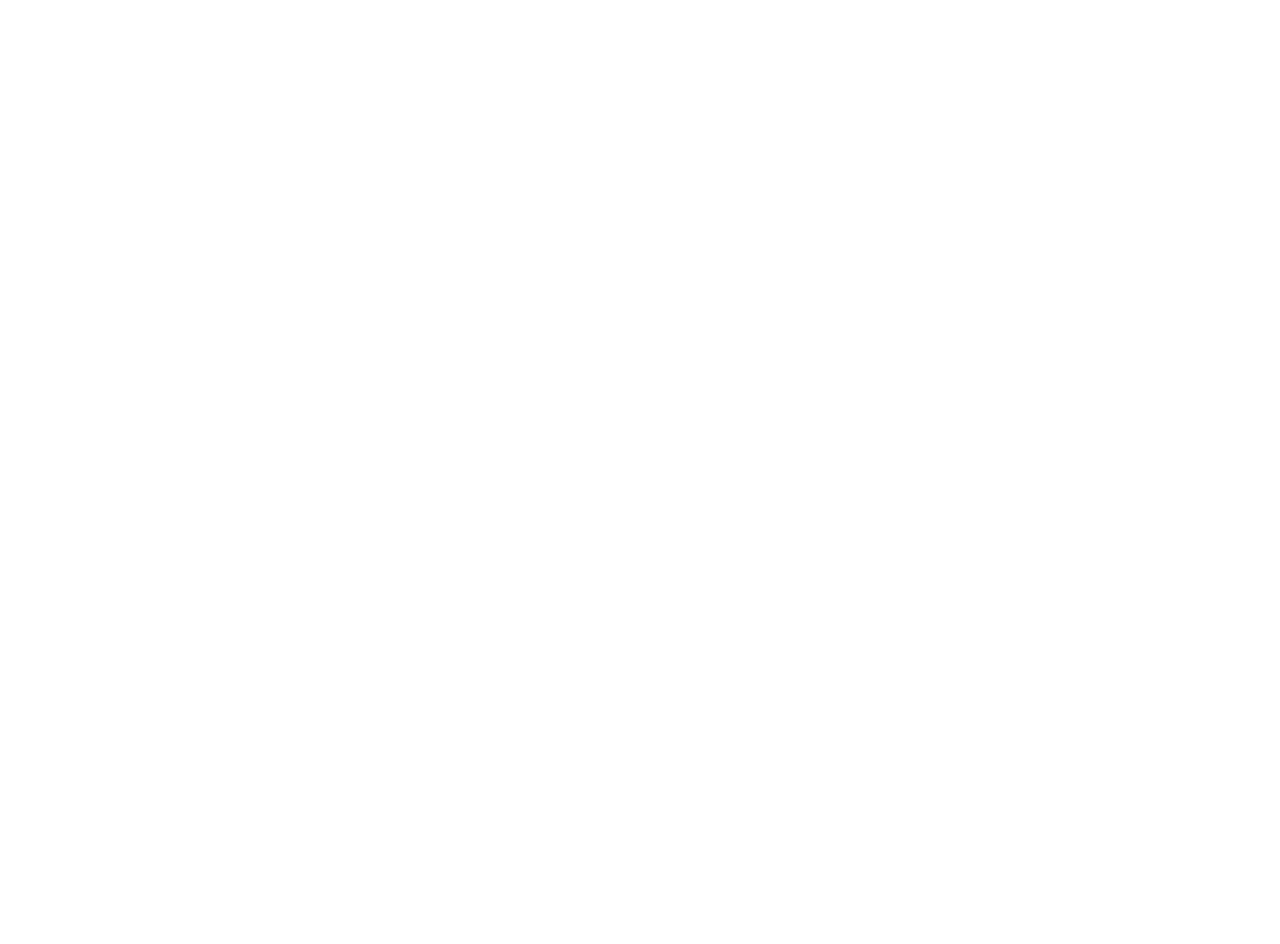
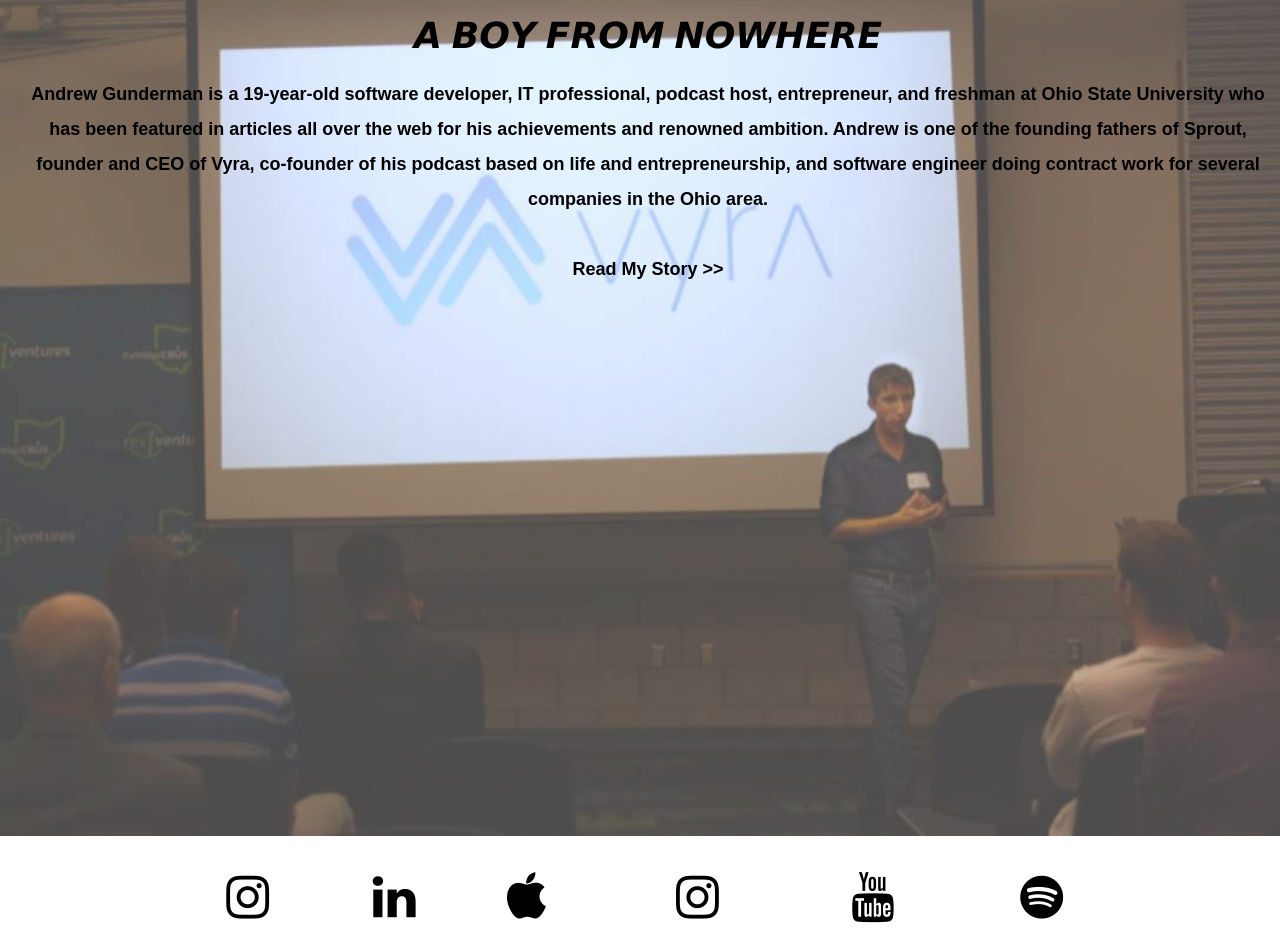
Before and after one commit to Agunderman10/andrewgunderman.com, a React (Create React App) app: page / in a window 1280 px wide. Shown: the part 899-1843 px from the top of the page. Before the commit the page ends 885 px from the top, so only its background shows below. Built offline with nearby package versions, Linux system fonts and the light colour scheme.

Commit message:
Added new components

```diff
--- a/src/App.js
+++ b/src/App.js
@@ -1,5 +1,8 @@
 import React from 'react';
-import Navbar from './components/navbar'
+import Navbar from './components/navbar';
+import HomeDescription from './components/home-description';
+import Testimonials from './components/testimonials';
+import ContactFooter from './components/contact-footer';
 import './App.css';
 
 function App() {
@@ -9,7 +12,10 @@
         <Navbar></Navbar>
       </header>
 
-      <img src="images/career_day_1254.jpg" className="App-logo" alt="logo" />
+      <img src="images/career_day_1254.jpg" className="App-logo" alt="Andrew Gunderman" />
+      <HomeDescription></HomeDescription>
+      <Testimonials></Testimonials>
+      <ContactFooter></ContactFooter>
     </div>
   );
 }
--- /dev/null
+++ b/src/components/contact-footer.css
@@ -0,0 +1,26 @@
+button {
+    margin: 10px;
+    font-size: 50px;
+}
+
+.same-line {
+    display: inline-block;
+    margin: 20px;
+}
+
+/* adds mouseover effect to contact buttons */
+.mouseOverEffect {
+    border: none;
+    margin: 0 auto;
+    background-color: white;
+}
+
+.mouseOverEffect:hover {
+    -webkit-transform: scale(1.3);
+    -moz-transform: scale(1.3);
+    -o-transform: scale(1.3);
+    transform: scale(1.3);
+    transition: all 0.3s;
+    -webkit-transition: all 0.3s;
+    color: #1bc8e5;
+}
--- /dev/null
+++ b/src/components/contact-footer.js
@@ -0,0 +1,42 @@
+import React from 'react';
+import './contact-footer.css';
+
+function ContactFooter()
+{
+    return(
+        <div>
+            <head>
+            <link rel="stylesheet" href="https://cdnjs.cloudflare.com/ajax/libs/font-awesome/4.7.0/css/font-awesome.min.css"></link>
+            </head>
+
+            <div>
+                <div className="same-line">
+                    <button className="mouseOverEffect"><i className="fa fa-instagram"></i></button>
+                    <h3>Personal Instagram</h3>
+                </div>
+                <div className="same-line">
+                    <button className="mouseOverEffect"><i className="fa fa-linkedin"></i></button>
+                    <h3>LinkedIn</h3>
+                </div>
+                <div className="same-line">
+                    <button className="mouseOverEffect"><i className="fa fa-apple"></i></button>
+                    <h3>Apple Podcasts</h3>
+                </div>
+                <div className="same-line">
+                    <button className="mouseOverEffect"><i className="fa fa-instagram"></i></button>
+                    <h3>Podcast Instagram</h3>
+                </div>
+                <div className="same-line">
+                    <button className="mouseOverEffect"><i className="fa fa-youtube"></i></button>
+                    <h3>Podcast Youtube</h3>
+                </div>
+                <div className="same-line">
+                    <button className="mouseOverEffect"><i className="fa fa-spotify"></i></button>
+                    <h3>Spotify Podcasts</h3>
+                </div>
+            </div>
+        </div>
+    )
+}
+
+export default ContactFooter;
--- /dev/null
+++ b/src/components/home-description.css
@@ -0,0 +1,23 @@
+.container {
+    position: relative;
+    text-align: center;
+    color: black;
+    font-family: sans-serif;
+    letter-spacing: 0px;
+    text-decoration: none;
+    line-height: 35px;
+    font-size: 18px;
+}
+
+.top-left {
+    position: absolute;
+    top: 8px;
+    left: 16px;
+    font-weight: bold;
+}
+
+.givingtalk {
+    width: 100%;
+    margin-top: -3px;
+    opacity: .7;
+}
--- /dev/null
+++ b/src/components/home-description.js
@@ -0,0 +1,26 @@
+import React from 'react';
+import './home-description.css';
+
+function HomeDescription()
+{
+    return(
+        <div className="container">
+            <img src="images/givingtalk.jpg" className="givingtalk" alt="Andrew Gunderman" />
+
+            <div className="top-left">
+            <h1>𝘼 𝘽𝙊𝙔 𝙁𝙍𝙊𝙈 𝙉𝙊𝙒𝙃𝙀𝙍𝙀</h1>
+            <p>Andrew Gunderman is a 19-year-old software developer, IT professional, podcast host, entrepreneur, and freshman at Ohio
+                State University who has been featured in articles all over the web for his achievements and renowned ambition. Andrew
+                is one of the founding fathers of Sprout, founder and CEO of Vyra, co-founder of his podcast based on life and
+                entrepreneurship, and software engineer doing contract work for several companies in the Ohio area.
+                <br/>
+                <br/>
+                Read My Story >>
+            </p>
+            </div>
+
+        </div>
+    )
+}
+
+export default HomeDescription;
--- /dev/null
+++ b/src/components/testimonials.js
@@ -0,0 +1,14 @@
+import React from 'react'
+import './testimonials.css'
+
+
+function Testimonials()
+{
+    return (
+        <div>
+
+        </div>
+    )
+}
+
+export default Testimonials;
```
Also changed, not shown: public/images/givingtalk.jpg (added), src/components/testimonials.css (added).
